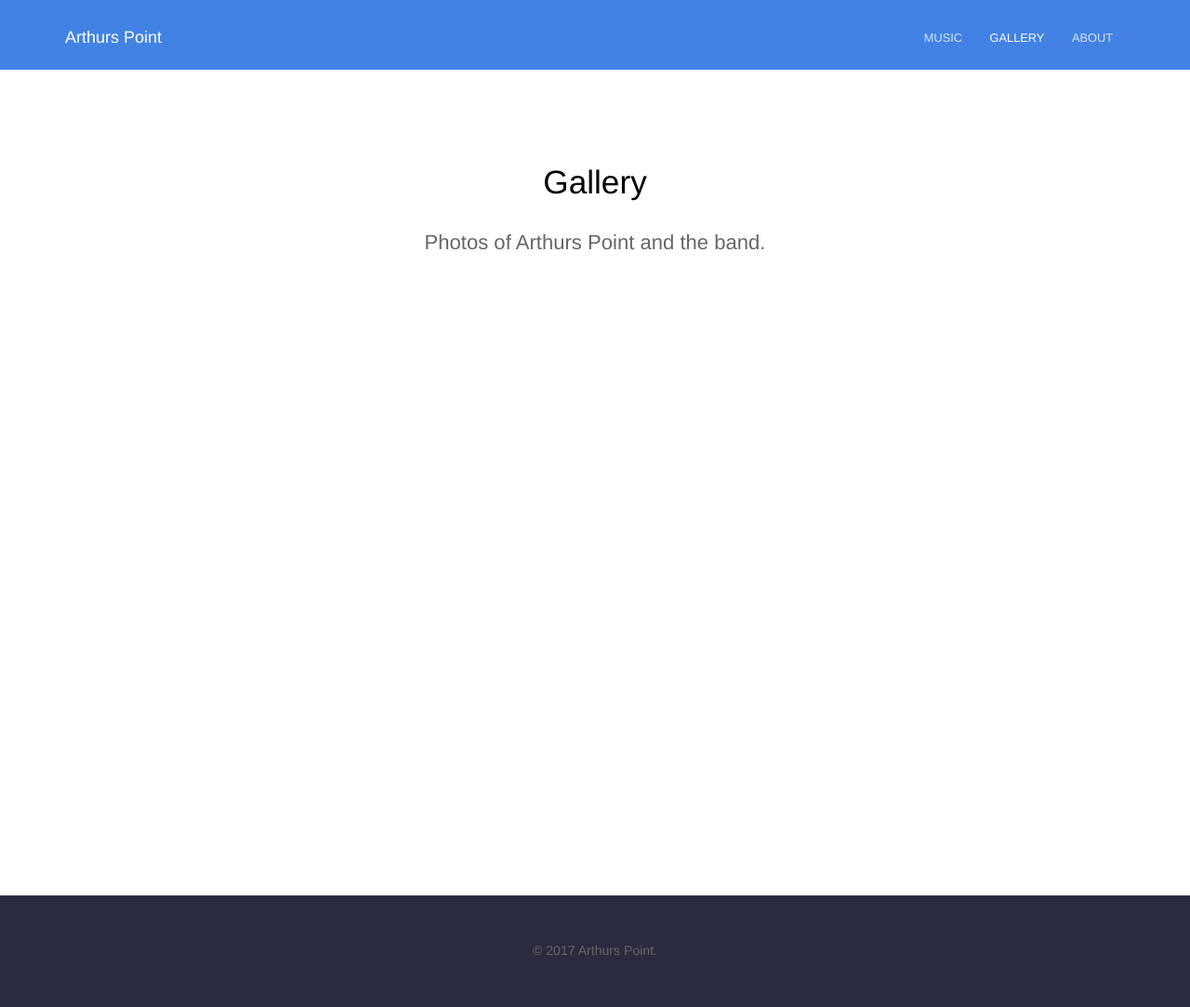
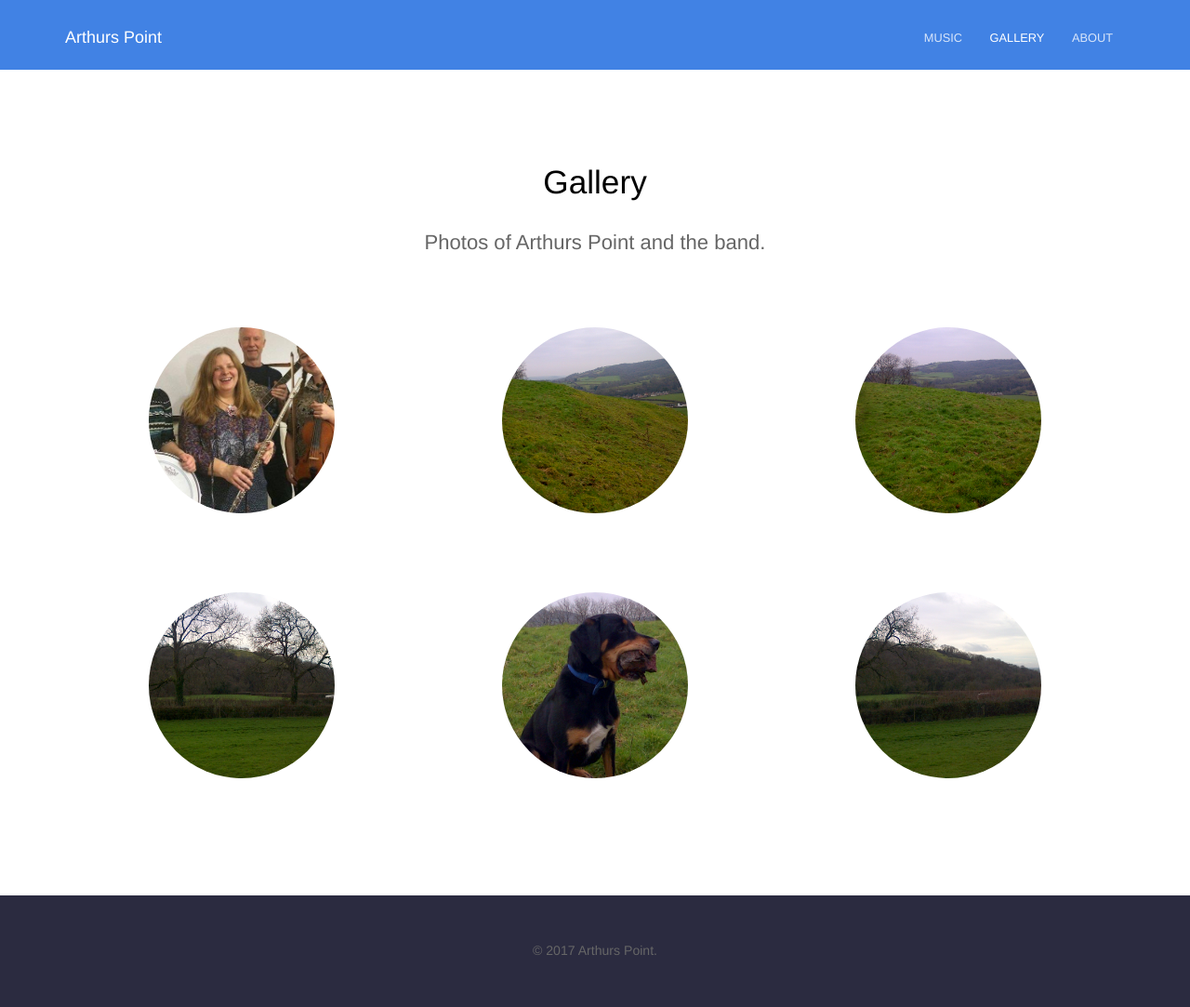
Before and after one commit to arthurspoint/arthurspoint.github.io, a Jekyll site: the page built from gallery.html, in a window 1280 px wide. Shown: the whole page at 93% size. Built offline with Jekyll 4.4.1, drawn with Linux system fonts in a browser that asks for light colours.

```diff
--- a/gallery.html
+++ b/gallery.html
@@ -14,8 +14,8 @@
 	{% for item in page.photos %}
 		<li>
 			<div class="square-image">
-				<a href="images/{{ item }}">
-					<img src="images/{{ item }}"/>
+				<a href="/images/{{ item }}">
+					<img src="/images/{{ item }}"/>
 				</a>
 			</div>
 		</li>
```
